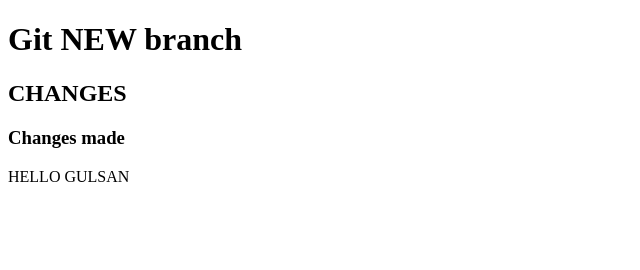
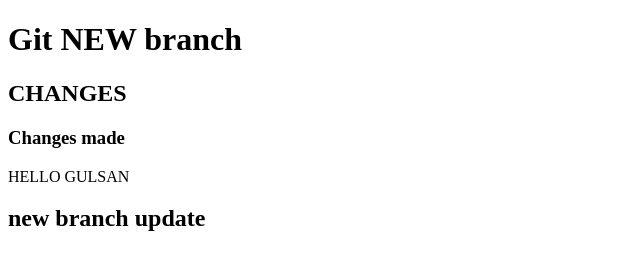
Before and after one commit to webdevkci/WD, a plain HTML site: page GIT/index.html in a window 1280 px wide. Shown: the whole page, without its empty margins (0-640 px from the left). Drawn offline with Linux system fonts and the light colour scheme.

Commit message:
update second commit

```diff
--- a/GIT/index.html
+++ b/GIT/index.html
@@ -12,5 +12,8 @@
         <h3>Changes made</h3>
 
         <p>HELLO GULSAN </p>
+
+        <h2>new branch update</h2>
+
 </body>
 </html>
```
